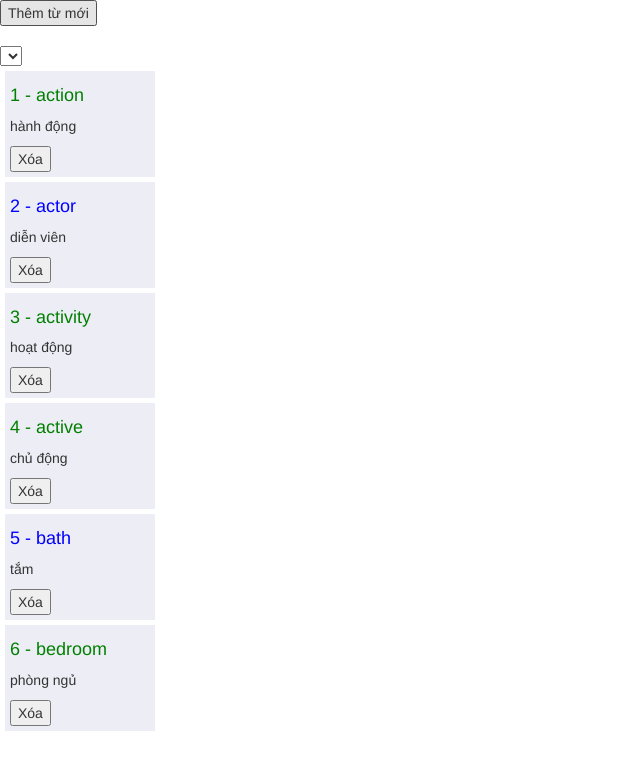
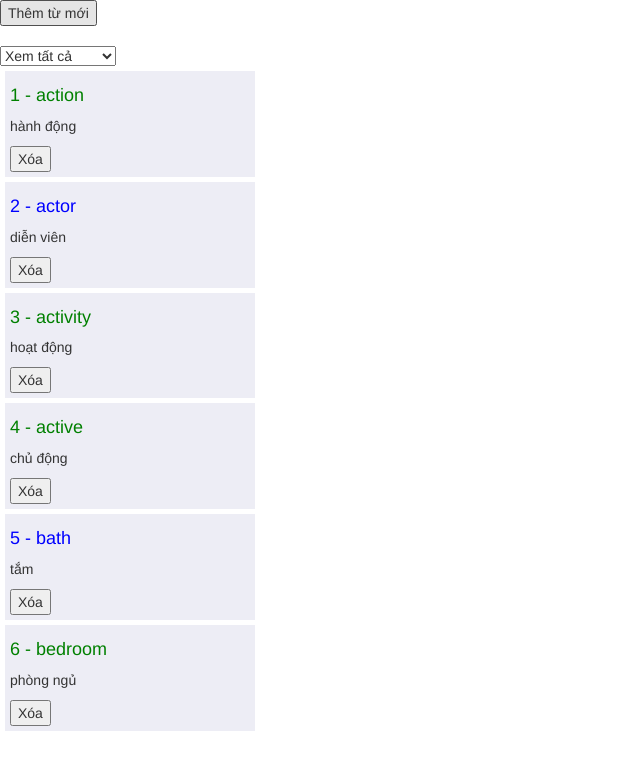
Before and after one commit to ThienBinhHY/LearnAngular4, an Angular app: page / in a window 1280 px wide. Shown: the top 770 px of the page, without its empty margins (0-640 px from the left). Built offline with nearby package versions, Linux system fonts and the light colour scheme.

Commit message:
thay đổi lại tên biến

```diff
--- a/src/app/words/words.component.css
+++ b/src/app/words/words.component.css
@@ -2,5 +2,5 @@
   background-color: #EDEDF5;
   padding: 5px;
   margin: 5px;
-  width: 150px;
+  width: 250px;
 }
--- a/src/app/words/words.component.html
+++ b/src/app/words/words.component.html
@@ -16,7 +16,7 @@
 
 <!--Cách 2: lọc mảng hiển thị-->
 <select [(ngModel)]="filter">
-  <option *ngFor="let i of simpleItems" [value]="i.id">{{i.value}}</option>
+  <option *ngFor="let i of selectItems" [value]="i.id">{{i.value}}</option>
 </select>
 
 <div *ngFor="let word of arrWords" >
```
